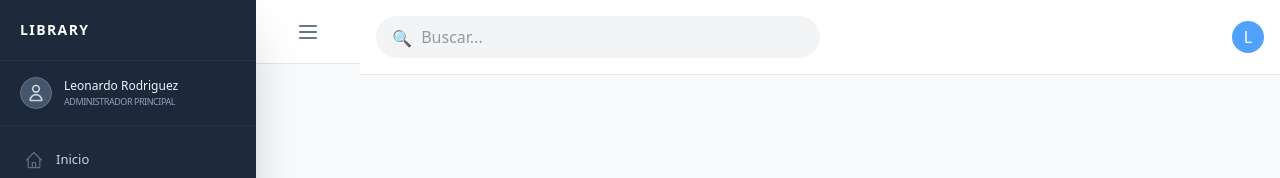
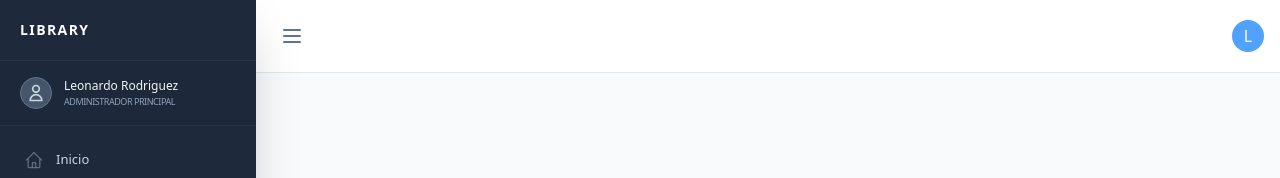
Before and after one commit to Leonardo-Rodriguez2/Biblioteca-de-la-universidad, an Angular app in the folder Frontend-library/: page / in a window 1280 px wide. Shown: the top 178 px of the page. Built offline with nearby package versions, Linux system fonts and the light colour scheme; sample sign-in values are in the browser's storage.

Commit message:
Error de la barra solucionado

```diff
--- a/Frontend-library/src/app/app.config.ts
+++ b/Frontend-library/src/app/app.config.ts
@@ -8,7 +8,6 @@ import { authInterceptor } from './interceptor/auth.interceptor-interceptor';
 
 export const appConfig: ApplicationConfig = {
   providers: [
-    provideHttpClient(),
     provideHttpClient(
       withInterceptors([authInterceptor])
     ),
--- a/Frontend-library/src/app/components/navigation.bar.component/navigation.bar.component.html
+++ b/Frontend-library/src/app/components/navigation.bar.component/navigation.bar.component.html
@@ -1,5 +1,3 @@
-<div class="flex h-screen w-full bg-[#f8fafc] overflow-hidden relative font-sans text-slate-600">
-
 <aside
   [class]="isSidebarOpen
     ? 'w-64 translate-x-0'
@@ -110,20 +108,9 @@
   </div>
 </aside>
 
-  <main class="flex-1 flex flex-col min-w-0 bg-[#f8fafc]">
-    <header class="h-16 border-b border-slate-200 bg-white flex items-center justify-between px-8">
-      <button (click)="toggleSidebar()" class="p-2 hover:bg-slate-100 rounded-lg text-slate-500 transition-colors">
-        <svg xmlns="http://www.w3.org/2000/svg" class="h-6 w-6" fill="none" viewBox="0 0 24 24" stroke="currentColor">
-          <path stroke-linecap="round" stroke-linejoin="round" stroke-width="2" d="M4 6h16M4 12h16M4 18h16" />
-        </svg>
-      </button>
-    </header>
-
 @if (isSidebarOpen) {
-      <div (click)="toggleSidebar()" class="fixed inset-0 bg-slate-900/20 backdrop-blur-[1px] z-40 lg:hidden"></div>
+  <div
+    (click)="onOverlayClick()"
+    class="fixed inset-0 bg-slate-900/20 backdrop-blur-[1px] z-40 lg:hidden cursor-pointer">
+  </div>
 }
-
-    <div class="p-8 overflow-y-auto">
-      </div>
-  </main>
-</div>
--- a/Frontend-library/src/app/components/navigation.bar.component/navigation.bar.component.ts
+++ b/Frontend-library/src/app/components/navigation.bar.component/navigation.bar.component.ts
@@ -1,6 +1,5 @@
-import { NgClass, NgIf } from '@angular/common';
-import { Component, Output, EventEmitter } from '@angular/core';
-import { RouterLink, RouterLinkActive, RouterOutlet } from '@angular/router';
+import { Component, Input, Output, EventEmitter } from '@angular/core'; // Añadimos Output y EventEmitter
+import { RouterLink, RouterLinkActive } from '@angular/router';
 
 @Component({
   selector: 'app-navigation-bar',
@@ -10,21 +9,12 @@ import { RouterLink, RouterLinkActive, RouterOutlet } from '@angular/router';
   styleUrls: ['./navigation.bar.component.css'],
 })
 export class NavigationBarComponent {
+  @Input() isSidebarOpen: boolean = true;
 
-  @Output() sidebarToggle = new EventEmitter<boolean>();
-  @Output() isSidebarOpenChange = new EventEmitter<boolean>();
+  // Nuevo: Evento para cerrar cuando se toca fuera
+  @Output() closeSidebar = new EventEmitter<void>();
 
-  isSidebarOpen = true;
-
-  toggleSidebar() {
-    this.isSidebarOpen = !this.isSidebarOpen;
-    this.sidebarToggle.emit(this.isSidebarOpen);
-    this.isSidebarOpenChange.emit(this.isSidebarOpen);
-    if (this.isSidebarOpen) {
-      document.body.classList.remove('sidebar-collapsed');
-    } else {
-      document.body.classList.add('sidebar-collapsed');
-    }
+  onOverlayClick() {
+    this.closeSidebar.emit();
   }
-
 }
--- a/Frontend-library/src/app/components/search.bar.component/search.bar.component.html
+++ b/Frontend-library/src/app/components/search.bar.component/search.bar.component.html
@@ -1,11 +1,18 @@
 <header class="bg-white border-b border-gray-200 p-4 flex items-center justify-between sticky top-0 z-10">
+  <div class="flex items-center gap-4">
+<button (click)="onToggleClick()" class="p-2 hover:bg-slate-100 rounded-lg text-slate-500 transition-colors">
+  <svg xmlns="http://www.w3.org/2000/svg" class="h-6 w-6" fill="none" viewBox="0 0 24 24" stroke="currentColor">
+    <path stroke-linecap="round" stroke-linejoin="round" stroke-width="2" d="M4 6h16M4 12h16M4 18h16" />
+  </svg>
+</button>
 
-      <div class="relative w-1/2">
+    <!-- <div class="relative w-full">
       <input type="text" placeholder=" Buscar... " class="w-full bg-gray-100 border border-transparent focus:bg-white focus:border-blue-400 rounded-full py-2 px-10 outline-none">
       <span class="absolute left-4 top-2.5 text-gray-400">🔍</span>
+    </div> -->
   </div>
+
   <div class="flex items-center gap-4">
-        <button class="text-orange-500 font-bold text-sm"></button>
     <div class="w-8 h-8 bg-blue-400 rounded-full text-white flex items-center justify-center">L</div>
   </div>
 </header>
--- a/Frontend-library/src/app/components/search.bar.component/search.bar.component.ts
+++ b/Frontend-library/src/app/components/search.bar.component/search.bar.component.ts
@@ -1,17 +1,16 @@
-import { Component } from '@angular/core';
-import { NgClass, NgIf } from '@angular/common';
-import { NavigationBarComponent } from '../navigation.bar.component/navigation.bar.component';
+import { Component, Output, EventEmitter } from '@angular/core';
 
 @Component({
   selector: 'app-search-bar',
   standalone: true,
-  imports: [],
   templateUrl: './search.bar.component.html',
-  styleUrls: ['./search.bar.component.css'],
 })
 export class SearchBarComponent {
+  // El nombre del evento que escuchará el Layout
+  @Output() sidebarToggle = new EventEmitter<void>();
 
-
-
-
+  onToggleClick() {
+    console.log('Botón presionado en SearchBar'); // Para debugear
+    this.sidebarToggle.emit();
+  }
 }
--- a/Frontend-library/src/app/layout/layout.component/layout.component.html
+++ b/Frontend-library/src/app/layout/layout.component/layout.component.html
@@ -1,13 +1,15 @@
 <div class="flex min-h-screen bg-gray-50 text-gray-700 font-sans w-full overflow-x-hidden scrollbar-hide">
 
-  <app-navigation-bar></app-navigation-bar>
+  <app-navigation-bar
+    [isSidebarOpen]="isSidebarOpen"
+    (closeSidebar)="toggleSidebar()">
+  </app-navigation-bar>
 
   <main class="flex-1 w-full min-h-screen flex flex-col max-h-160 overflow-y-auto">
 
-    <app-search-bar class=""></app-search-bar>
+    <app-search-bar (sidebarToggle)="toggleSidebar()"></app-search-bar>
 
     <router-outlet></router-outlet>
 
   </main>
-
 </div>
--- a/Frontend-library/src/app/layout/layout.component/layout.component.ts
+++ b/Frontend-library/src/app/layout/layout.component/layout.component.ts
@@ -8,8 +8,11 @@ import { RouterOutlet } from '@angular/router';
   standalone: true,
   imports: [NavigationBarComponent, SearchBarComponent, RouterOutlet],
   templateUrl: './layout.component.html',
-  styleUrl: './layout.component.css',
 })
 export class LayoutComponent {
+  isSidebarOpen = true;
 
+  toggleSidebar() {
+    this.isSidebarOpen = !this.isSidebarOpen;
+  }
 }
```
Lines whose indentation alone changed are shown as unchanged.
